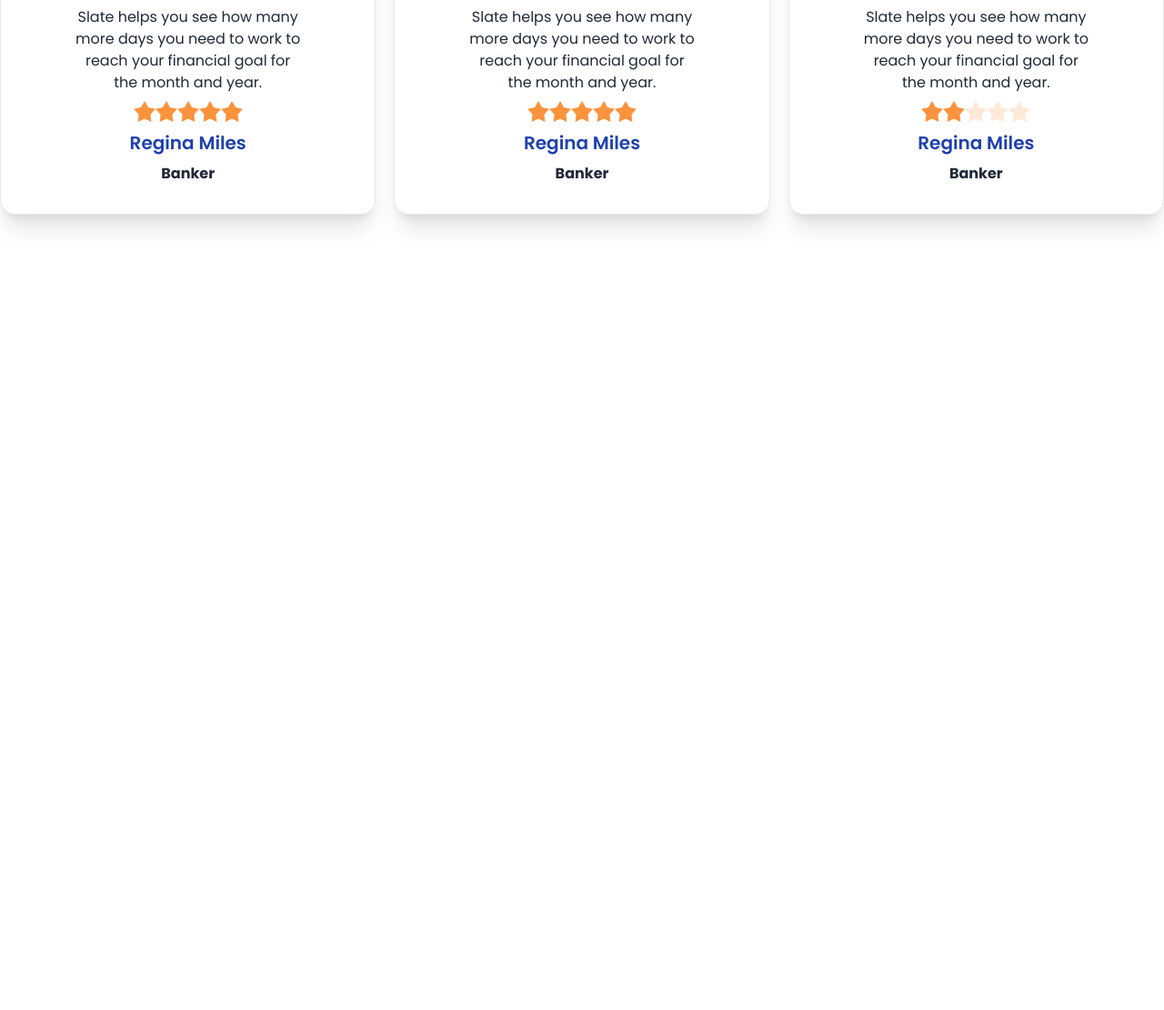
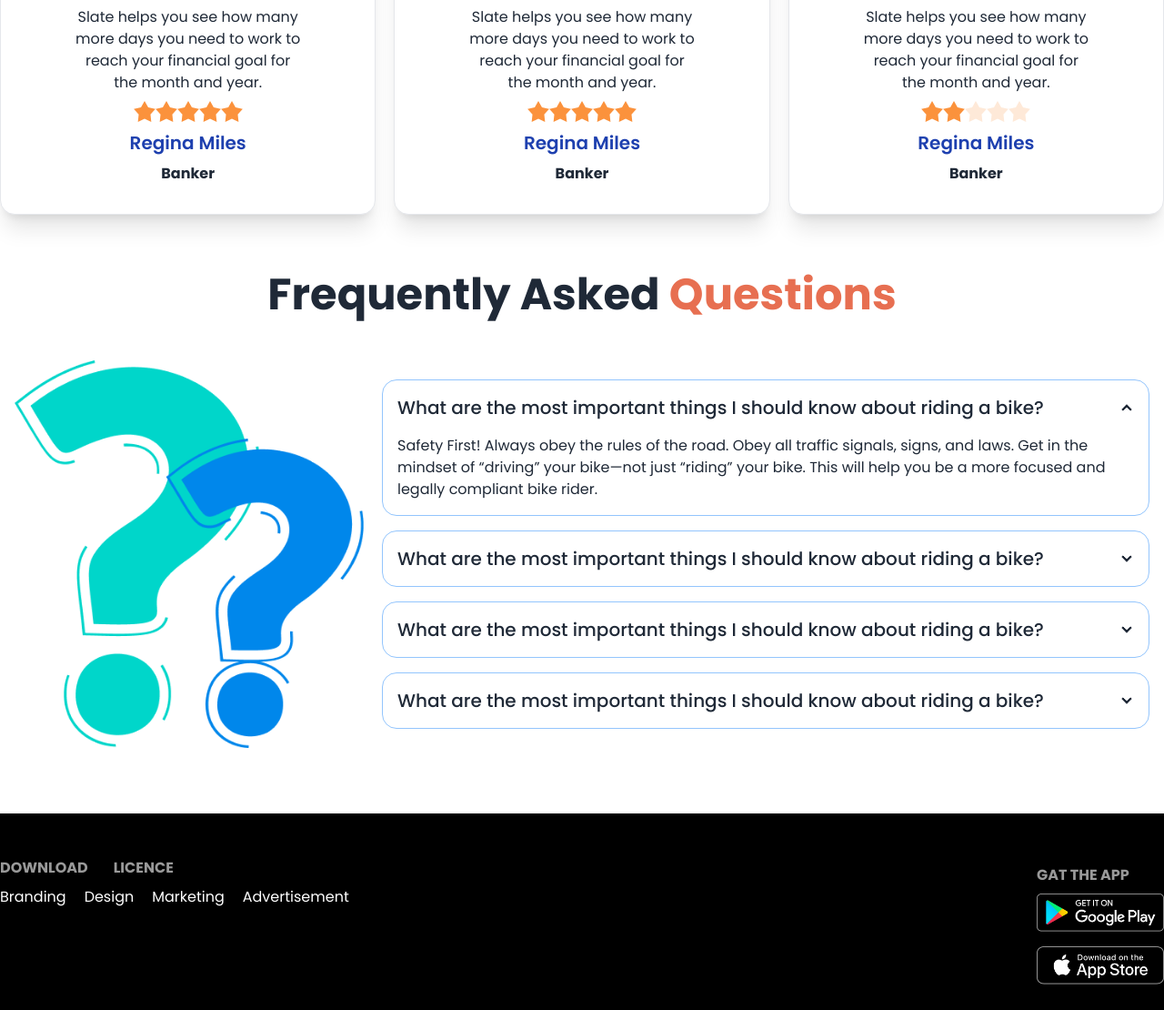
Before and after one commit to MizanurRahman5/biker-zone, a plain HTML site: page index.html in a window 1280 px wide. Shown: the part 1717-2827 px from the top of the page at 91% size. Before the commit the page ends 2017 px from the top, so only its background shows below. Drawn offline with nearby package versions, Linux system fonts and the light colour scheme.

Commit message:
footer section added

```diff
--- a/index.html
+++ b/index.html
@@ -214,7 +214,7 @@
 
          <!-- -----------happy client section atart--------- -->
           <section class="my-16 max-sm:mx-7">
-            <h1 class="text-5xl font-bold text-center my-8">Happy Clients says</h1>
+            <h1 class="text-5xl font-bold text-center my-8">Happy <span class="text-[#E76F51]">Clients says</span></h1>
             <div class="grid grid-cols-1 gap-5 md:grid-cols-2 lg:grid-cols-3">
                 <div class="card border bg-base-100 shadow-xl">
                     <div class="avatar mx-auto p-[30px]">
@@ -300,9 +300,88 @@
             </div>
           </section>
          <!-- -----------happy client section end--------- -->
+          <!-- ----------FAQ quetion section start---------- -->
+           <section class="my-14">
+            <h1 class="text-5xl font-bold text-center my-8">Frequently Asked <span class="text-[#E76F51]">Questions</span></h1>
+            <div class="hero">
+
+                <div class="hero-content justify-between gap-5 flex-col lg:flex-row">
+                  <img
+                    src="images/others/faq.png"
+                    class="max-w-sm rounded-lg" />
+                  <div class="space-y-4">
+                    <div class="collapse collapse-arrow border border-blue-300">
+                        <input type="radio" name="my-accordion-2" checked="checked" />
+                        <div class="collapse-title text-xl font-medium">What are the most important things I should
+                            know about riding a bike?</div>
+                        <div class="collapse-content">
+                          <p>Safety First! Always obey the rules of the road. Obey all traffic signals, signs, and laws. Get in the mindset of “driving” your bike—not just “riding” your bike. This will help you be a more focused and legally compliant bike rider. </p>
+                        </div>
+                      </div>
+                      <div class="collapse collapse-arrow border border-blue-300">
+                        <input type="radio" name="my-accordion-2" />
+                        <div class="collapse-title text-xl font-medium">What are the most important things I should
+                            know about riding a bike?</div>
+                        <div class="collapse-content">
+                          <p>Safety First! Always obey the rules of the road. Obey all traffic signals, signs, and laws. Get in the mindset of “driving” your bike—not just “riding” your bike. This will help you be a more focused and legally compliant bike rider. </p>
+                        </div>
+                      </div>
+                      <div class="collapse collapse-arrow border border-blue-300">
+                        <input type="radio" name="my-accordion-2" />
+                        <div class="collapse-title text-xl font-medium">What are the most important things I should
+                            know about riding a bike?</div>
+                        <div class="collapse-content">
+                          <p>What are the most important things I should
+                            know about riding a bike?</p>
+                        </div>
+                      </div>
+                      <div class="collapse collapse-arrow border border-blue-300">
+                        <input type="radio" name="my-accordion-2" />
+                        <div class="collapse-title text-xl font-medium">What are the most important things I should
+                            know about riding a bike?</div>
+                        <div class="collapse-content">
+                          <p>Safety First! Always obey the rules of the road. Obey all traffic signals, signs, and laws. Get in the mindset of “driving” your bike—not just “riding” your bike. This will help you be a more focused and legally compliant bike rider. </p>
+                        </div>
+                      </div>
+                  </div>
+                </div>
+              </div>
+           </section>
+          <!-- ----------FAQ quetion section end---------- -->
      </main>
     <!-- --------------Footer----------------- -->
-     <footer></footer>
+     <footer class="bg-black text-white">
+        <div class="container mx-auto flex justify-between py-7">
+            <div>
+                <div class="flex gap-7 pt-5">
+                <h6 class="footer-title text-white">Download</h6>
+                <h6 class="footer-title text-white">licence</h6>
+            </div>
+                <nav class="flex gap-5">
+                  <a class="link link-hover">Branding</a>
+                  <a class="link link-hover">Design</a>
+                  <a class="link link-hover">Marketing</a>
+                  <a class="link link-hover">Advertisement</a>
+
+                </nav>
+            </div>
+
+               <div>
+                <nav>
+                    <h6 class="footer-title pt-7">Gat the app</h6>
+                    <div class="grid gap-4">
+                      <a>
+                        <img class="w-[140px]" src="images/others/android.png" alt="">
+                      </a>
+                      <a>
+                        <img class="w-[140px]" src="images/others/ios.png" alt="">
+                      </a>
+                    </div>
+                  </nav>
+               </div>
+
+        </div>
+     </footer>
 
 </body>
 </html>
```
